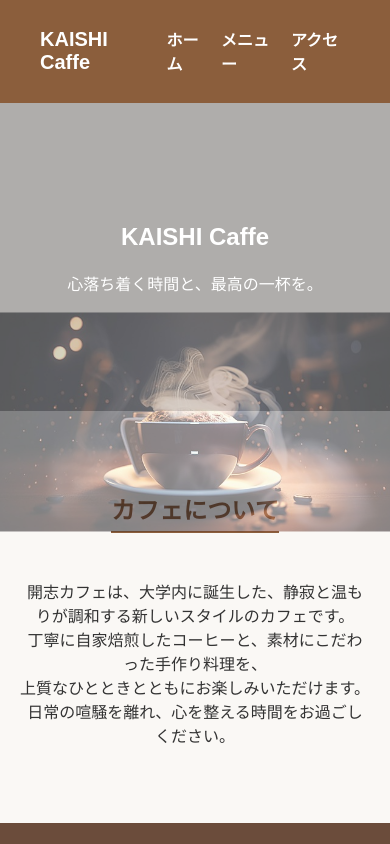
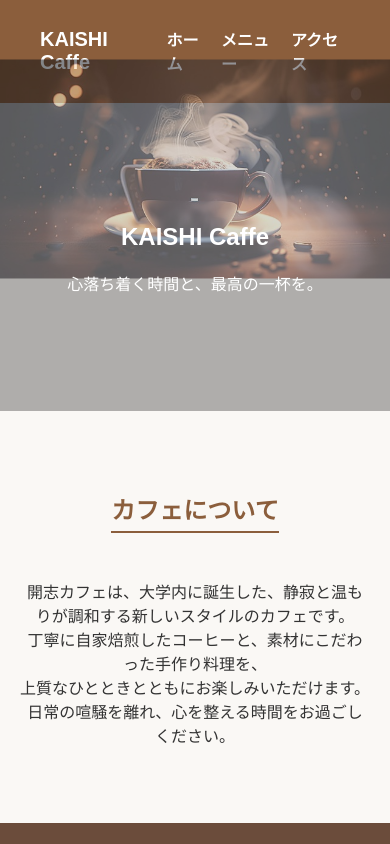
Before and after one commit to KPU-20124029-TsutsuiYui/website_kaishi, a plain HTML site: page index.html in a window 390 px wide. Shown: the top 844 px of the page. Drawn offline with Linux system fonts and the light colour scheme.

Commit message:
Update style.css

```diff
--- a/css/style.css
+++ b/css/style.css
@@ -381,6 +381,6 @@ footer {
   .hero img{
     width: 100%;   /* 画面に合わせて少し大きく */
     height: auto;
-    top: 50%;      /* 中央に揃える */
+    top: 20%;      /* 中央に揃える */
   }
 }
```
